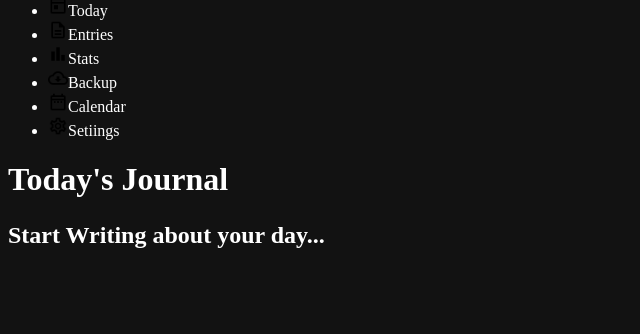
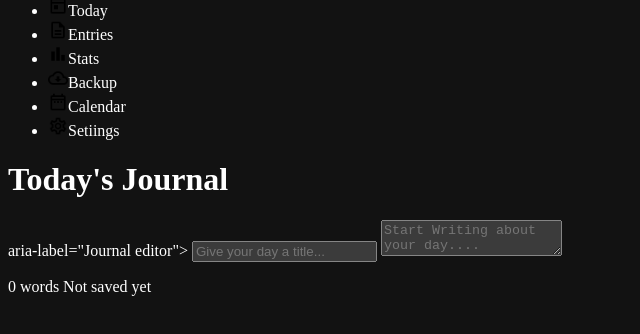
Before and after one commit to Divyanshu20092009/dailybook, a plain HTML site: page index.html in a window 1280 px wide. Shown: the part 54-388 px from the top of the page, without its empty margins (0-640 px from the left). Drawn offline with Linux system fonts and the light colour scheme.

Commit message:
Added journal editor and live word count

```diff
--- a/index.html
+++ b/index.html
@@ -28,9 +28,10 @@
             <div class="date"></div>
             <h1>Today's Journal</h1>
         </header>
-        <section class="entry">
-            <h2 class="title"Give your day a title..</h2>
-            <p class="writing">Start Writing about your day...</p>
+        <section class="entry"> aria-label="Journal editor">
+            <input class="title" type="text" aria-label="Journal title" placeholder="Give your day a title...">
+            <textarea class="writing" aria-label="Journal body" placeholder="Start Writing about your day...."></textarea>
+            <p class="status"><span class="word-count">0 words</span></span> Not saved yet</span></p>
         </section>
     </main>
     <script src="script.js"></script>
--- a/script.js
+++ b/script.js
@@ -5,3 +5,15 @@ date.textContent = new Date().toLocalDataString('en-US', {
     day: 'numeric',
     year: 'numeric'
 });
+
+const writing = document.querySelector('.writing');
+const wordCount = document.querySelector('.word-count');
+
+function updateWordCount() {
+  const text = writing.value.trim();
+  const count = text ? text.split(/\s+/).length : 0;
+  wordCount.textContent = count + (count === 1 ? ' word' : ' words');
+}
+
+writing.addEventListener('input', updateWordCount);
+updateWordCount();
--- a/style.css
+++ b/style.css
@@ -69,7 +69,17 @@ h1 {
 
 .entry {
     flex: 1;
-    min-height: 320px;
+    display: flex;
+    flex-direction: column;
+}
+
+.title, .writing {
+    width: 100%;
+    padding: 0;
+    border: 0;
+    background: transparent;
+    color: inherit;
+    font: inherit;
 }
 
 .title {
@@ -78,12 +88,32 @@ h1 {
     border-bottom: 1px solid #303734;
     color: #a2aca6;
     font-size: 1.3rem;
-    font-weight: 400;
 }
 
 .writing {
-    margin: 32px 0;
-    color: #a2a2a2
+    flex: 1;
+    min-height: 320px;
+    margin: 32px 0 16px;
+    resize: vertical;
+}
+
+.title::placeholder, .writing::placeholder {
+    color: #a2aca6;
+    opacity: 1;
+}
+
+.title:focus, .writing:focus {
+    outline: 1px solid #bce0cb;
+    outline-offset: 6px;
+}
+
+.status {
+    display: flex;
+    justify-content: space-between;
+    gap: 16px;
+    margin: 0;
+    color: #a2aca6;
+    font-size: 1rem;
 }
 
 @media ( max-width: 640px ) {
```
